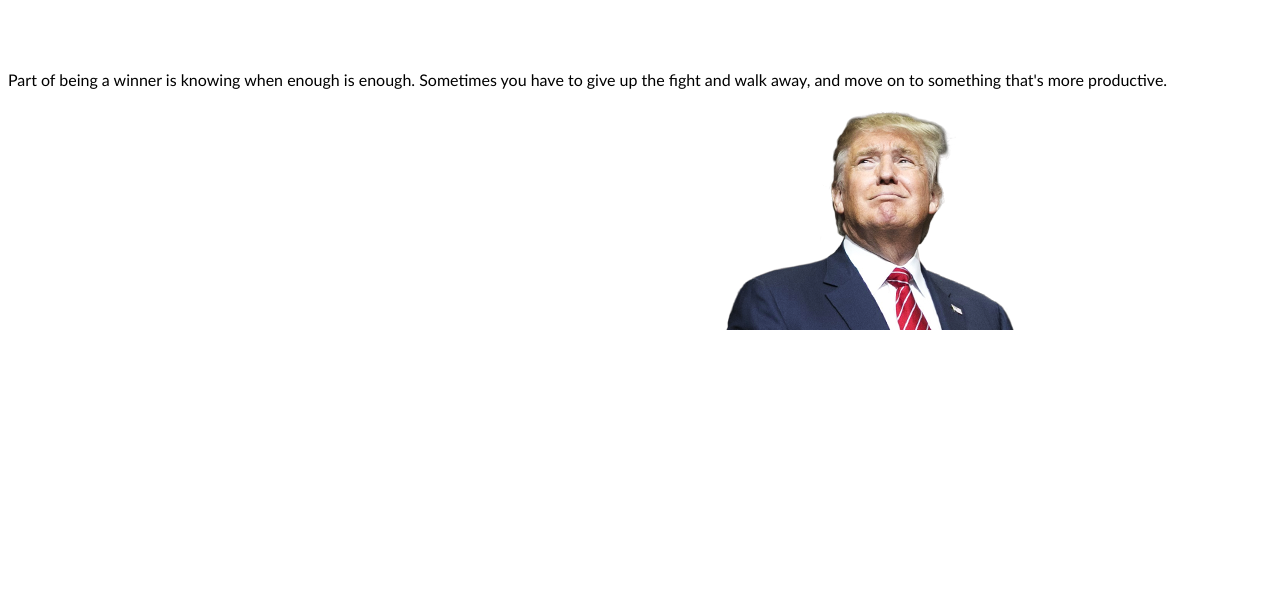
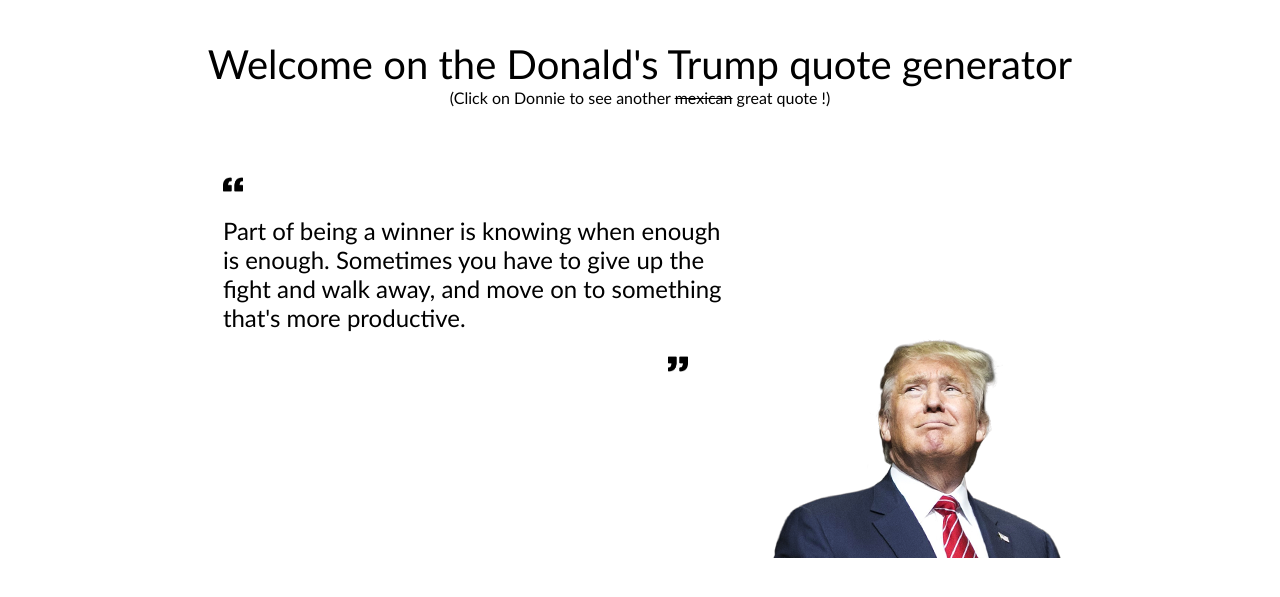
Before and after one commit to sloanfardele/english_site, a PHP site: page /PHP/quote.php in a window 1280 px wide. Shown: the part 118-715 px from the top of the page. Run offline with PHP 8.4, Linux system fonts and the light colour scheme.

Commit message:
Perfection de Where is Donnie. Avancement de quote generator

```diff
--- a/CSS/quotes.css
+++ b/CSS/quotes.css
@@ -5,12 +5,47 @@
 
 #donald
 {
-    float: right;
-    margin-right: 20%;
-
+    margin-left: 60%;
 }
 
 #quote
 {
     font-family: "Gill Sans MT";
+    font-size: 1.5em;
 }
+
+.guill
+{
+    height: 10%;
+    width: 4%;
+}
+
+.guill#guill-droite
+{
+    margin-left: 88%
+}
+
+#citation
+{
+    width: 40%;
+    margin-left:17%;
+    height: 20%
+}
+
+#pres
+{
+    font-family: "Gill Sans MT";
+    text-align: center;
+}
+
+#titre
+{
+    font-size: 2.5em;
+    margin-bottom: 0;
+}
+
+#sous-titre
+{
+    font-size: 1em;
+    margin-top: 0;
+}
--- a/PHP/quote.php
+++ b/PHP/quote.php
@@ -14,9 +14,15 @@ include("header.html");
     <link rel="stylesheet" type="text/css" href="../CSS/quotes.css">
 </head>
 <body>
+<div id="pres">
+    <p id="titre">Welcome on the Donald's Trump quote generator</p>
+    <p id="sous-titre">(Click on Donnie to see another <strike>mexican</strike> great quote !)</p>
+</div>
 <div id="affichage">
     <div id="citation">
+        <img src="../images/guillement_gauche.jpg" class="guill">
         <p id="quote"></p>
+        <img src="../images/guillemet-droite.png" class="guill" id="guill-droite">
     </div>
     <div id="donald">
         <img src="../images/trump-head.png" onclick="rdmQuote()">
--- a/PHP/whereIsDonald.php
+++ b/PHP/whereIsDonald.php
@@ -17,6 +17,10 @@ include("header.html");
 </head>
 
 <body>
+
+<div id="titre">
+    <p>Here, you have to find Donnie among his support (maybe)</p>
+</div>
 <div id="game">
     <img src=../images/DonaldTrump.png id='donny' alt="" onclick="found()" >
 </div>
```
Also changed, not shown: CSS/styleWhereIs.css (+13 -3 lines), JS/WhereIsDonald.js (+18 -11 lines), images/guillement_gauche.jpg (added), images/guillemet-droite.png (added).
